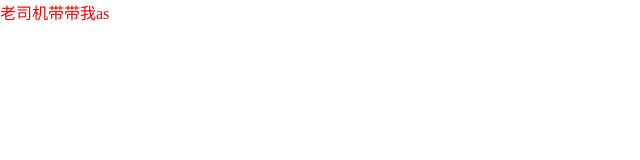
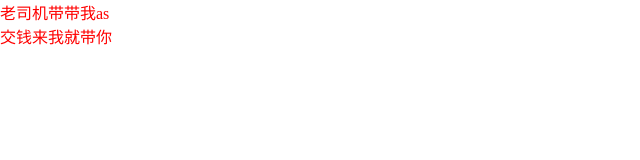
Before and after one commit to thesixgod/html1011, a plain HTML site: page index.html in a window 1280 px wide. Shown: the whole page, without its empty margins (0-640 px from the left). Drawn offline with Linux system fonts and the light colour scheme.

Commit message:
增加了一处

```diff
--- a/index.html
+++ b/index.html
@@ -7,5 +7,6 @@
 	</head>
 	<body>
 		<p>老司机带带我as</p>
+		<p>交钱来我就带你</p>
 	</body>
 </html>
```
